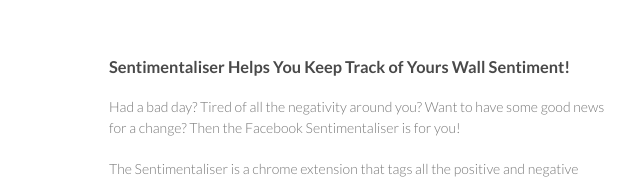
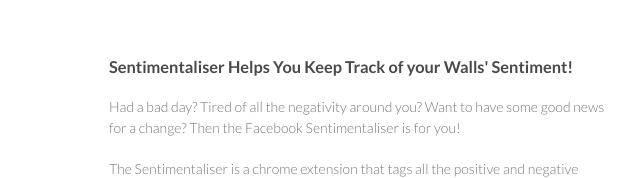
Before and after one commit to chiragnagpal/fb-sentimentaliser, a plain HTML site: page index.html in a window 1280 px wide. Shown: the top 178 px of the page, 461-1101 px from the left. Drawn offline with Linux system fonts and the light colour scheme.

Commit message:
modified:   index.html

```diff
--- a/index.html
+++ b/index.html
@@ -33,7 +33,7 @@
       </header>
       <section>
         <h3>
-<a id="welcome-to-github-pages" class="anchor" href="#welcome-to-github-pages" aria-hidden="true"><span class="octicon octicon-link"></span></a>Sentimentaliser Helps You Keep Track of Yours Wall Sentiment!</h3>
+<a id="welcome-to-github-pages" class="anchor" href="#welcome-to-github-pages" aria-hidden="true"><span class="octicon octicon-link"></span></a>Sentimentaliser Helps You Keep Track of your Walls' Sentiment!</h3>
 
 <p> Had a bad day? Tired of all the negativity around you? Want to have some good news for a change? Then the Facebook Sentimentaliser is for you!
 
```
